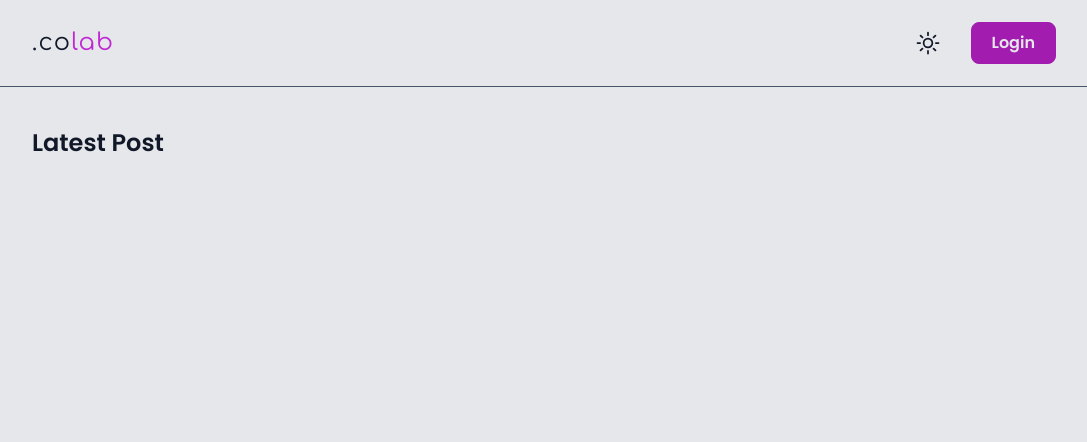
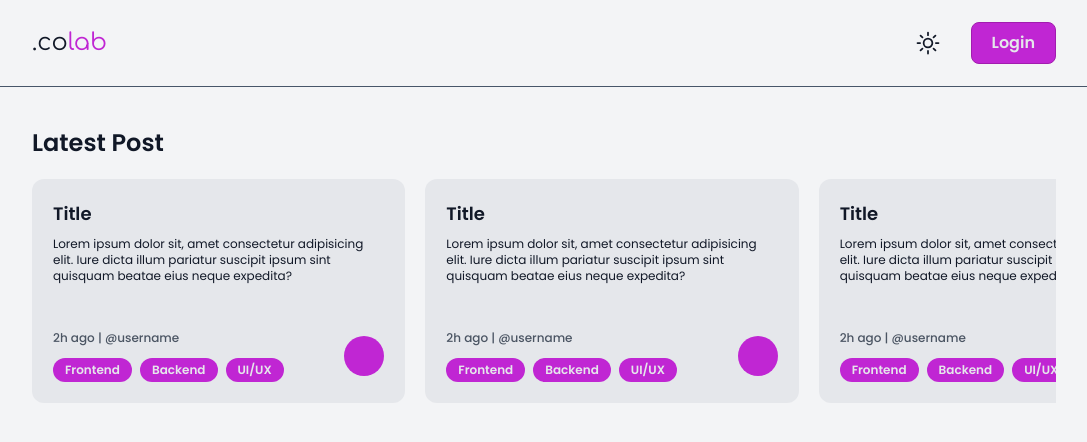
Before and after one commit to LeonardTarigan/colab, a Next.js app: page / in a window 1280 px wide. Shown: the top 442 px of the page, without its empty margins (96-1183 px from the left). Built offline with nearby package versions, Linux system fonts and the light colour scheme.

Commit message:
added post card component

```diff
--- a/components/LatestPost.tsx
+++ b/components/LatestPost.tsx
@@ -1,9 +1,19 @@
 import React from 'react';
+import PostCard from './PostCard';
 
 function LatestPost() {
     return (
         <section className='w-full'>
-            <h2 className='text-2xl font-semibold'>Latest Post</h2>
+            <h2 className='mb-5 text-2xl font-semibold'>Latest Post</h2>
+
+            <div className='card-carousel flex gap-5 overflow-x-scroll'>
+                <PostCard />
+                <PostCard />
+                <PostCard />
+                <PostCard />
+                <PostCard />
+                <PostCard />
+            </div>
         </section>
     );
 }
--- a/components/Navbar.tsx
+++ b/components/Navbar.tsx
@@ -6,8 +6,8 @@ import DarkModeButton from './DarkModeButton';
 
 function Navbar() {
     return (
-        <nav className='flex w-full items-center justify-between border-b border-slate-600 bg-gray-200 py-5 px-32 dark:bg-gray-900'>
-            <Link href={'/'} className='comfortaa text-2xl tracking-wider'>
+        <nav className='flex w-full items-center justify-between border-b border-slate-600 bg-gray-100 py-5 px-32 dark:bg-gray-900'>
+            <Link href={'/'} className='comfortaa text-2xl'>
                 .co<span className='text-fuchsia-600'>lab</span>
             </Link>
 
@@ -15,7 +15,7 @@ function Navbar() {
                 <DarkModeButton />
 
                 <Link href={'/auth/login'}>
-                    <button className='rounded-lg border border-fuchsia-700 bg-fuchsia-700 py-2 px-5 font-semibold text-gray-200 transition-all duration-200 hover:bg-transparent hover:text-fuchsia-600'>
+                    <button className='rounded-lg border border-fuchsia-700 bg-fuchsia-600 py-2 px-5 font-semibold text-gray-200 transition-all duration-200 hover:bg-transparent hover:text-fuchsia-600'>
                         Login
                     </button>
                 </Link>
--- /dev/null
+++ b/components/PostCard.tsx
@@ -0,0 +1,40 @@
+import React from 'react';
+
+function PostCard() {
+    return (
+        <div className='flex aspect-[5/3] h-56 cursor-pointer flex-col justify-between rounded-xl border border-transparent bg-gray-200 p-5 text-xs transition-all duration-150 hover:border-fuchsia-500 dark:bg-gray-800'>
+            <div>
+                <h4 className='mb-2 text-lg font-semibold'>Title</h4>
+                <p>
+                    Lorem ipsum dolor sit, amet consectetur adipisicing elit.
+                    Iure dicta illum pariatur suscipit ipsum sint quisquam
+                    beatae eius neque expedita?
+                </p>
+            </div>
+
+            <div className='flex items-center justify-between'>
+                <div>
+                    <p className='mb-3 font-medium text-gray-600 dark:text-gray-400'>
+                        2h ago | @username
+                    </p>
+
+                    <div className='flex gap-2 font-semibold'>
+                        <div className='rounded-full bg-fuchsia-600 py-1 px-3 text-gray-200 dark:bg-gray-700'>
+                            Frontend
+                        </div>
+                        <div className='rounded-full bg-fuchsia-600 py-1 px-3 text-gray-200 dark:bg-gray-700'>
+                            Backend
+                        </div>
+                        <div className='rounded-full bg-fuchsia-600 py-1 px-3 text-gray-200 dark:bg-gray-700'>
+                            UI/UX
+                        </div>
+                    </div>
+                </div>
+
+                <div className='aspect-square w-10 rounded-full bg-fuchsia-600 dark:bg-gray-700'></div>
+            </div>
+        </div>
+    );
+}
+
+export default PostCard;
--- a/styles/globals.css
+++ b/styles/globals.css
@@ -5,7 +5,7 @@
 @tailwind utilities;
 
 body {
-    @apply bg-gray-200 text-gray-900 dark:bg-gray-900 dark:text-slate-200;
+    @apply bg-gray-100 text-gray-900 dark:bg-gray-900 dark:text-slate-200;
 
     font-family: 'Poppins', sans-serif;
 }
@@ -13,3 +13,7 @@ body {
 .comfortaa {
     font-family: 'Comfortaa', cursive;
 }
+
+.card-carousel::-webkit-scrollbar {
+    width: 0;
+}
```
